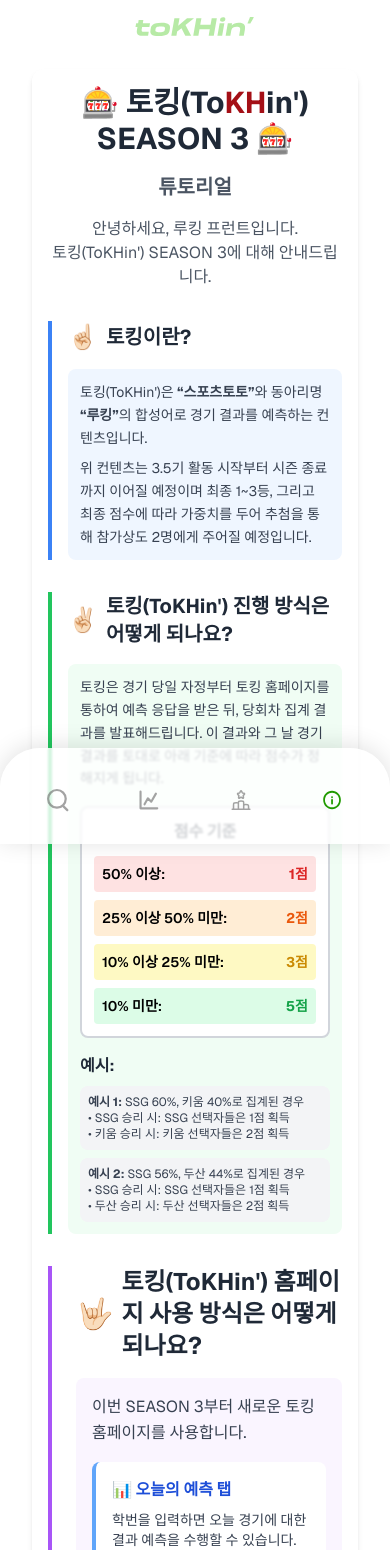
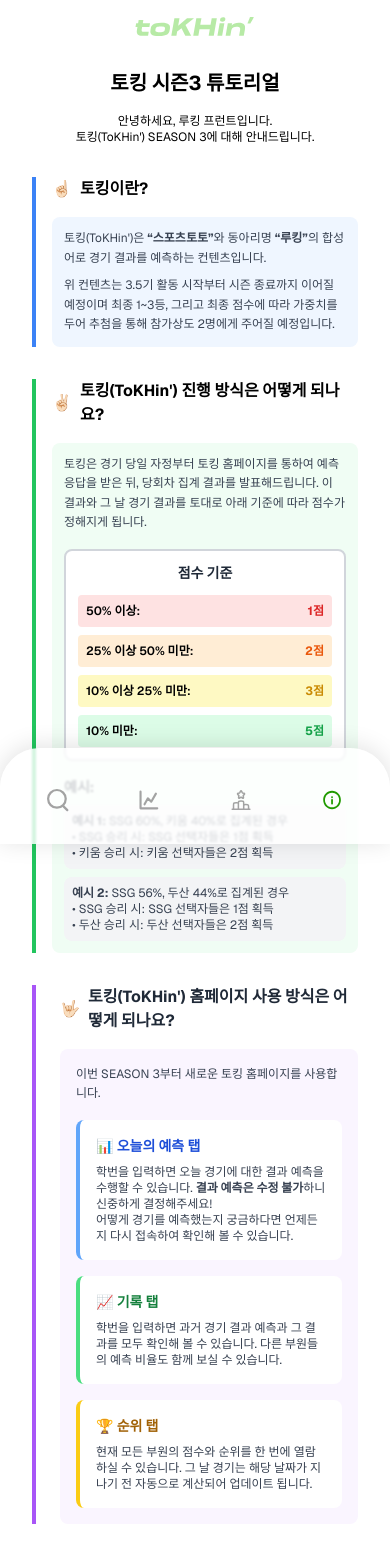
Before and after one commit to vkehfdl1/tokhing, a Next.js app: page /tutorial in a window 390 px wide. Shown: the top 1550 px of the page. Built offline with nearby package versions, Linux system fonts and the light colour scheme.

Commit message:
re-design tutorial page

```diff
--- a/app/history/page.tsx
+++ b/app/history/page.tsx
@@ -67,7 +67,7 @@
   return (
     <div className={`w-full mx-auto ${isMobile ? "p-4" : "p-8"}`}>
       <h1
-        className={`font-bold text-center text-gray-800 mb-8 ${
+        className={`font-bold text-center text-black mb-8 ${
           isMobile ? "text-xl" : "text-4xl"
         }`}
       >
--- a/app/tutorial/page.tsx
+++ b/app/tutorial/page.tsx
@@ -7,58 +7,43 @@
 
   return (
     <div className={`w-full mx-auto ${isMobile ? "p-4" : "p-8"}`}>
-      <div
-        className={`bg-white rounded-xl shadow-md ${isMobile ? "p-4" : "p-8"}`}
-      >
-        <div className="text-center mb-8">
       <h1
-            className={`font-bold text-gray-800 mb-4 ${
-              isMobile ? "text-3xl" : "text-4xl"
+        className={`font-bold text-center text-black mb-4 ${
+          isMobile ? "text-xl" : "text-4xl"
         }`}
       >
-            🎰 토킹(To<span className="text-khuRed">KH</span>in&apos;) SEASON 3 🎰
+        토킹 시즌3 튜토리얼
       </h1>
-          <h2
-            className={`font-semibold text-gray-600 ${
-              isMobile ? "text-xl" : "text-2xl"
-            }`}
-          >
-            튜토리얼
-          </h2>
+
       <p
-            className={`text-gray-600 mt-4 ${
-              isMobile ? "text-base" : "text-lg"
+        className={`text-black mt-4 text-center font-normal ${
+          isMobile ? "text-xs" : "text-base"
         }`}
       >
         안녕하세요, 루킹 프런트입니다.
         <br />
         토킹(ToKHin&apos;) SEASON 3에 대해 안내드립니다.
       </p>
-        </div>
 
-        <div className="space-y-8">
+      <div className="space-y-8 mt-8">
         {/* Section 1: What is ToKHin'? */}
         <section
-            className={`border-l-4 border-blue-500 ${
-              isMobile ? "pl-4" : "pl-6"
+          className={`border-l-4 border-blue-500 ${isMobile ? "pl-4" : "pl-6"}`}
+        >
+          <h3
+            className={`font-bold text-black mb-4 flex items-center ${
+              isMobile ? "text-base" : "text-2xl"
             }`}
           >
-            <h3
-              className={`font-bold text-gray-800 mb-4 flex items-center ${
-                isMobile ? "text-xl" : "text-2xl"
-              }`}
-            >
-              <span className={`mr-2 ${isMobile ? "text-2xl" : "text-3xl"}`}>
+            <span className={`mr-2 ${isMobile ? "text-base" : "text-3xl"}`}>
               ☝🏻
             </span>
             토킹이란?
           </h3>
-            <div
-              className={`bg-blue-50 rounded-lg ${isMobile ? "p-3" : "p-4"}`}
-            >
+          <div className={`bg-blue-50 rounded-lg ${isMobile ? "p-3" : "p-4"}`}>
             <p
               className={`text-gray-700 leading-relaxed ${
-                  isMobile ? "text-sm" : "text-base"
+                isMobile ? "text-xs" : "text-base"
               }`}
             >
               토킹(ToKHin&apos;)은 <strong>&ldquo;스포츠토토&rdquo;</strong>와
@@ -67,12 +52,12 @@
             </p>
             <p
               className={`text-gray-700 leading-relaxed mt-2 ${
-                  isMobile ? "text-sm" : "text-base"
+                isMobile ? "text-xs" : "text-base"
               }`}
             >
-                위 컨텐츠는 3.5기 활동 시작부터 시즌 종료까지 이어질 예정이며
-                최종 1~3등, 그리고 최종 점수에 따라 가중치를 두어 추첨을 통해
-                참가상도 2명에게 주어질 예정입니다.
+              위 컨텐츠는 3.5기 활동 시작부터 시즌 종료까지 이어질 예정이며 최종
+              1~3등, 그리고 최종 점수에 따라 가중치를 두어 추첨을 통해 참가상도
+              2명에게 주어질 예정입니다.
             </p>
           </div>
         </section>
@@ -84,26 +69,24 @@
           }`}
         >
           <h3
-              className={`font-bold text-gray-800 mb-4 flex items-center ${
-                isMobile ? "text-xl" : "text-2xl"
+            className={`font-bold text-black mb-4 flex items-center ${
+              isMobile ? "text-base" : "text-2xl"
             }`}
           >
-              <span className={`mr-2 ${isMobile ? "text-2xl" : "text-3xl"}`}>
+            <span className={`mr-2 ${isMobile ? "text-base" : "text-3xl"}`}>
               ✌🏻
             </span>
             토킹(ToKHin&apos;) 진행 방식은 어떻게 되나요?
           </h3>
-            <div
-              className={`bg-green-50 rounded-lg ${isMobile ? "p-3" : "p-4"}`}
-            >
+          <div className={`bg-green-50 rounded-lg ${isMobile ? "p-3" : "p-4"}`}>
             <p
               className={`text-gray-700 leading-relaxed mb-4 ${
-                  isMobile ? "text-sm" : "text-base"
+                isMobile ? "text-xs" : "text-base"
               }`}
             >
-                토킹은 경기 당일 자정부터 토킹 홈페이지를 통하여 예측 응답을
-                받은 뒤, 당회차 집계 결과를 발표해드립니다. 이 결과와 그 날 경기
-                결과를 토대로 아래 기준에 따라 점수가 정해지게 됩니다.
+              토킹은 경기 당일 자정부터 토킹 홈페이지를 통하여 예측 응답을 받은
+              뒤, 당회차 집계 결과를 발표해드립니다. 이 결과와 그 날 경기 결과를
+              토대로 아래 기준에 따라 점수가 정해지게 됩니다.
             </p>
 
             {/* Scoring System */}
@@ -114,7 +97,7 @@
             >
               <h4
                 className={`font-bold text-center text-gray-800 mb-3 ${
-                    isMobile ? "text-base" : "text-lg"
+                  isMobile ? "text-sm" : "text-lg"
                 }`}
               >
                 점수 기준
@@ -122,7 +105,7 @@
               <div className="space-y-2">
                 <div
                   className={`flex justify-between items-center bg-red-100 rounded ${
-                      isMobile ? "p-2 text-sm" : "p-2"
+                    isMobile ? "p-2 text-xs" : "p-2"
                   }`}
                 >
                   <span className="font-semibold text-black">50% 이상:</span>
@@ -130,7 +113,7 @@
                 </div>
                 <div
                   className={`flex justify-between items-center bg-orange-100 rounded ${
-                      isMobile ? "p-2 text-sm" : "p-2"
+                    isMobile ? "p-2 text-xs" : "p-2"
                   }`}
                 >
                   <span className="font-semibold text-black">
@@ -140,7 +123,7 @@
                 </div>
                 <div
                   className={`flex justify-between items-center bg-yellow-100 rounded ${
-                      isMobile ? "p-2 text-sm" : "p-2"
+                    isMobile ? "p-2 text-xs" : "p-2"
                   }`}
                 >
                   <span className="font-semibold text-black">
@@ -150,7 +133,7 @@
                 </div>
                 <div
                   className={`flex justify-between items-center bg-green-100 rounded ${
-                      isMobile ? "p-2 text-sm" : "p-2"
+                    isMobile ? "p-2 text-xs" : "p-2"
                   }`}
                 >
                   <span className="font-semibold text-black">10% 미만:</span>
@@ -163,7 +146,7 @@
             <div className="mt-4">
               <h4
                 className={`font-bold text-gray-800 mb-2 ${
-                    isMobile ? "text-base" : "text-lg"
+                  isMobile ? "text-sm" : "text-lg"
                 }`}
               >
                 예시:
@@ -185,9 +168,7 @@
                 </p>
               </div>
               <div
-                  className={`bg-gray-100 rounded-lg ${
-                    isMobile ? "p-2" : "p-3"
-                  }`}
+                className={`bg-gray-100 rounded-lg ${isMobile ? "p-2" : "p-3"}`}
               >
                 <p
                   className={`text-gray-700 ${
@@ -206,24 +187,24 @@
 
         {/* Section 3: How to use the website */}
         <section className="border-l-4 border-purple-500 pl-6">
-            <h3 className="text-2xl font-bold text-gray-800 mb-4 flex items-center">
-              <span className="text-3xl mr-2">🤟🏻</span>
+          <h3 className="text-base font-bold text-gray-800 mb-4 flex items-center">
+            <span className="text-base mr-2">🤟🏻</span>
             토킹(ToKHin&apos;) 홈페이지 사용 방식은 어떻게 되나요?
           </h3>
           <div className="bg-purple-50 p-4 rounded-lg">
-              <p className="text-gray-700 leading-relaxed mb-4">
+            <p className="text-gray-700 leading-relaxed mb-4 text-xs">
               이번 SEASON 3부터 새로운 토킹 홈페이지를 사용합니다.
             </p>
 
             <div className="space-y-4">
               <div className="bg-white p-4 rounded-lg border-l-4 border-blue-400">
-                  <h4 className="font-bold text-blue-700 mb-2">
+                <h4 className="font-bold text-blue-700 mb-2 text-sm">
                   📊 오늘의 예측 탭
                 </h4>
-                  <p className="text-gray-700 text-sm">
+                <p className="text-gray-700 text-xs">
                   학번을 입력하면 오늘 경기에 대한 결과 예측을 수행할 수
-                    있습니다. <strong>결과 예측은 수정 불가</strong>하니
-                    신중하게 결정해주세요!
+                  있습니다. <strong>결과 예측은 수정 불가</strong>하니 신중하게
+                  결정해주세요!
                   <br />
                   어떻게 경기를 예측했는지 궁금하다면 언제든지 다시 접속하여
                   확인해 볼 수 있습니다.
@@ -231,23 +212,25 @@
               </div>
 
               <div className="bg-white p-4 rounded-lg border-l-4 border-green-400">
-                  <h4 className="font-bold text-green-700 mb-2">📈 기록 탭</h4>
-                  <p className="text-gray-700 text-sm">
-                    학번을 입력하면 과거 경기 결과 예측과 그 결과를 모두 확인해
-                    볼 수 있습니다. 다른 부원들의 예측 비율도 함께 보실 수
-                    있습니다.
+                <h4 className="font-bold text-green-700 mb-2 text-sm">
+                  📈 기록 탭
+                </h4>
+                <p className="text-gray-700 text-xs">
+                  학번을 입력하면 과거 경기 결과 예측과 그 결과를 모두 확인해 볼
+                  수 있습니다. 다른 부원들의 예측 비율도 함께 보실 수 있습니다.
                 </p>
               </div>
 
               <div className="bg-white p-4 rounded-lg border-l-4 border-yellow-400">
-                  <h4 className="font-bold text-yellow-700 mb-2">🏆 순위 탭</h4>
-                  <p className="text-gray-700 text-sm">
+                <h4 className="font-bold text-yellow-700 mb-2 text-sm">
+                  🏆 순위 탭
+                </h4>
+                <p className="text-gray-700 text-xs">
                   현재 모든 부원의 점수와 순위를 한 번에 열람하실 수 있습니다.
-                    그 날 경기는 해당 날짜가 지나기 전 자동으로 계산되어
-                    업데이트 됩니다.
+                  그 날 경기는 해당 날짜가 지나기 전 자동으로 계산되어 업데이트
+                  됩니다.
                 </p>
               </div>
-
             </div>
           </div>
         </section>
@@ -255,17 +238,17 @@
         {/* Contact & Footer */}
         <section className="text-center bg-gray-100 p-6 rounded-lg">
           <div className="mb-4">
-              <p className="text-gray-700 mb-2">
+            <p className="text-gray-700 mb-2 text-sm">
               토킹 홈페이지 관련 문의 사항은
             </p>
-              <p className="font-bold text-gray-800">
+            <p className="font-bold text-gray-800 text-sm">
               루킹 회장 김동규 (010-8296-0711)로 문의해주세요.
             </p>
           </div>
 
           <div className="border-t pt-4">
-              <p className="text-gray-700 mb-2">
-                많은 분들의 적극적인 참여 부탁드립니다. 감사합니다!
+            <p className="text-gray-700 mb-2 text-sm">
+              많은 분들의 적극적인 참여 부탁드립니다. <br /> 감사합니다!
             </p>
             <p className="font-bold text-lg text-gray-800">
               We are always Loo<span className="text-khuRed">KH</span>in
@@ -275,6 +258,5 @@
         </section>
       </div>
     </div>
-    </div>
   );
 }
```
Lines whose indentation alone changed are shown as unchanged.
